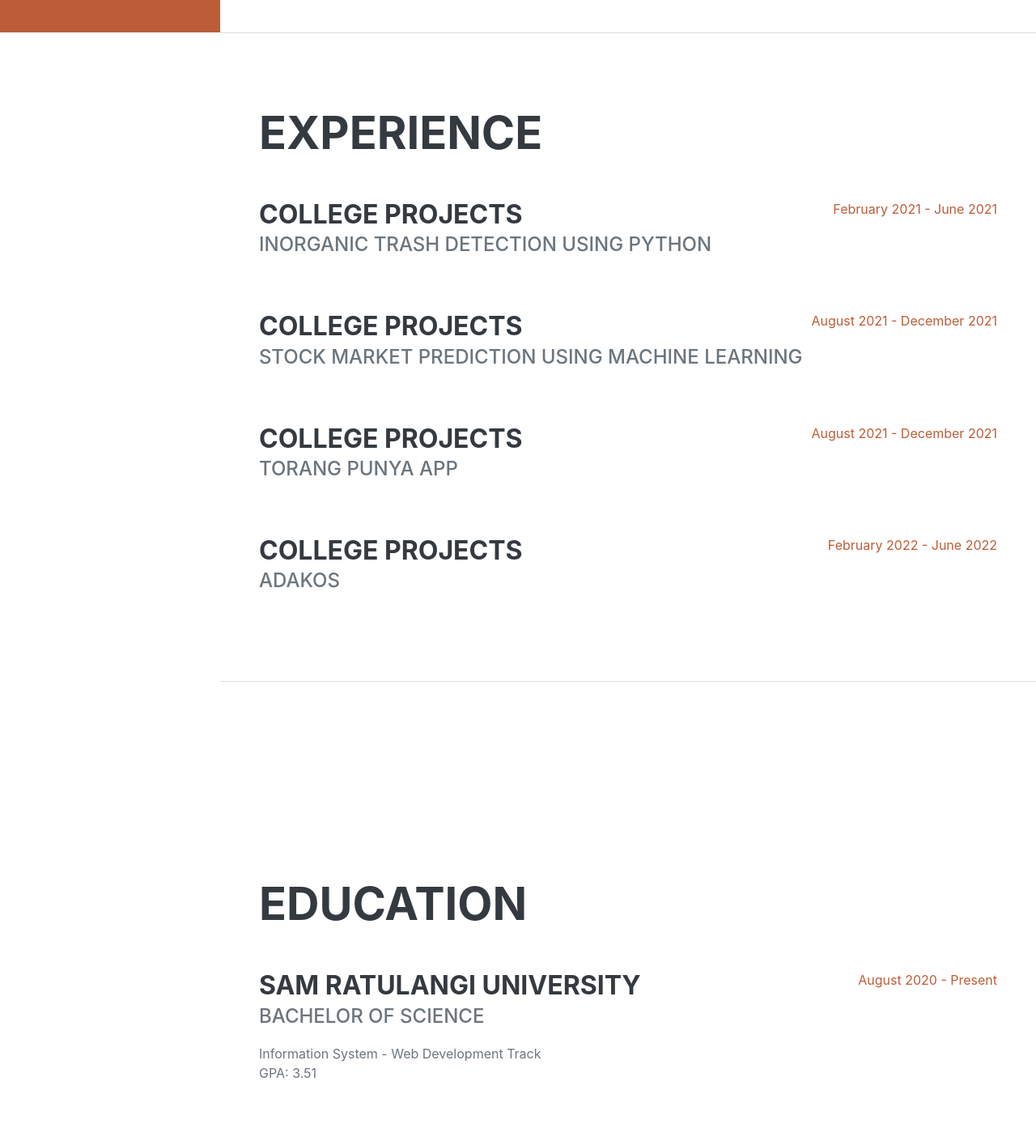
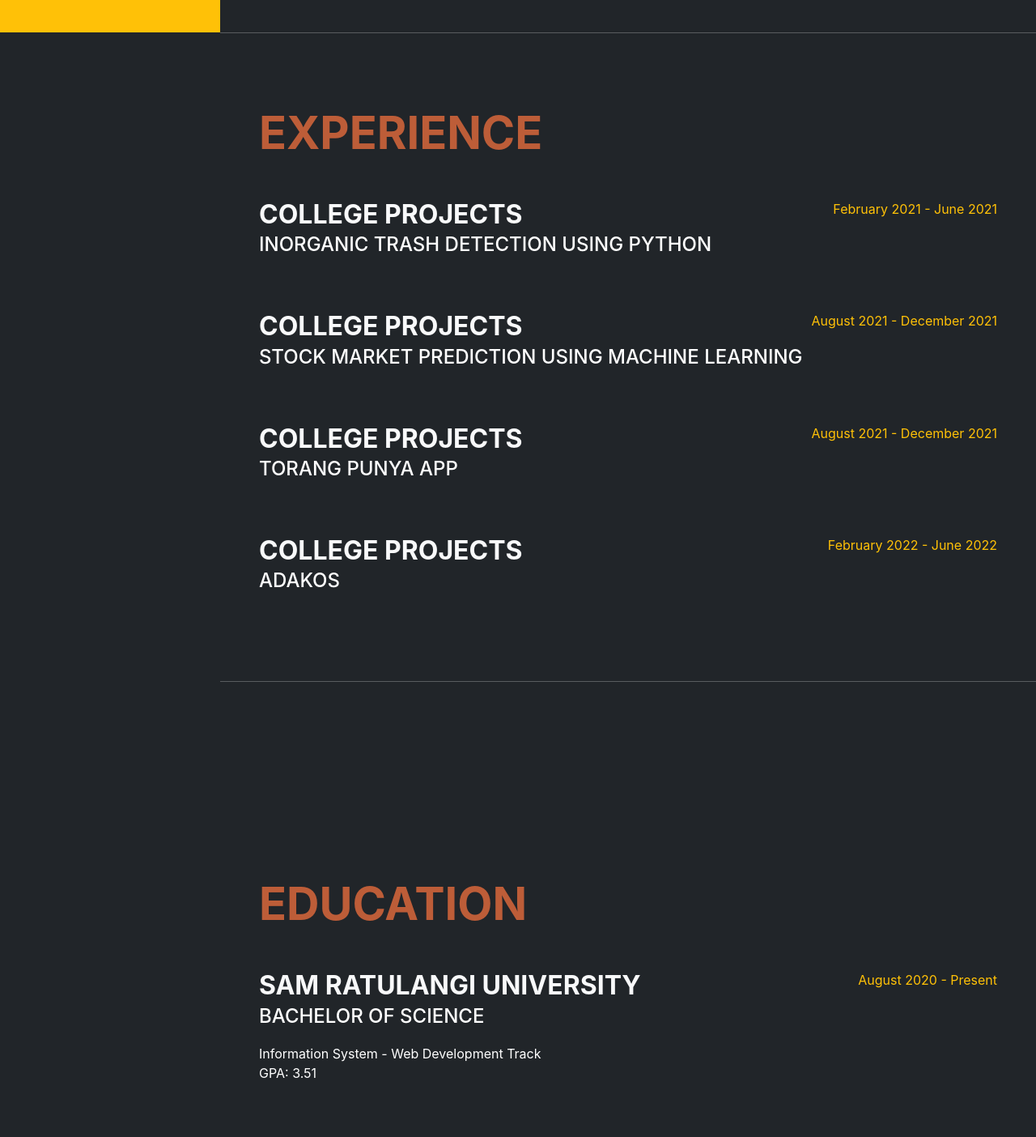
Before and after one commit to Chigo08/tugas2-fswd-arkatama, a plain HTML site: page index.html in a window 1280 px wide. Shown: the part 760-2164 px from the top of the page at 81% size. Drawn offline with nearby package versions, Linux system fonts and the light colour scheme; a web font is replaced by a local one.

Commit message:
[FIX] mengubah tampilan

```diff
--- a/index.html
+++ b/index.html
@@ -29,10 +29,10 @@
     <!-- Core theme CSS (includes Bootstrap)-->
     <link href="css/styles.css" rel="stylesheet" />
   </head>
-  <body id="page-top">
+  <body id="page-top" class="bg-dark text-white">
     <!-- Navigation-->
     <nav
-      class="navbar navbar-expand-lg navbar-dark bg-primary fixed-top"
+      class="navbar navbar-expand-lg navbar-dark bg-warning text-dark fixed-top"
       id="sideNav"
     >
       <a class="navbar-brand js-scroll-trigger" href="#page-top">
@@ -91,13 +91,13 @@
       <!-- About-->
       <section class="resume-section" id="about">
         <div class="resume-section-content">
-          <h1 class="mb-0">
+          <h1 class="mb-0 text-primary">
             Christtrooper
-            <span class="text-primary">Manus</span>
+            <span class="text-warning">Manus</span>
           </h1>
           <div class="subheading mb-5">
             Tonsealama · Tondano, Kabupaten Minahasa · 087808062003 ·
-            <a href="mailto:name@email.com">cmanusc3@gmail.com</a>
+            <a href="cmanusc3@gmail.com">cmanusc3@gmail.com</a>
           </div>
           <p class="lead mb-5">
             I am a hardworking student majoring Information System from Sam
@@ -128,12 +128,12 @@
       <!-- Experience-->
       <section class="resume-section" id="experience">
         <div class="resume-section-content">
-          <h2 class="mb-5">Experience</h2>
+          <h2 class="mb-5 text-primary">Experience</h2>
           <div
             class="d-flex flex-column flex-md-row justify-content-between mb-5"
           >
             <div class="flex-grow-1">
-              <h3 class="mb-0">College Projects</h3>
+              <h3 class="mb-0 text-light bg-dark">College Projects</h3>
               <div class="subheading mb-3">
                 Inorganic Trash Detection using Python
               </div>
@@ -147,14 +147,14 @@
               </p> -->
             </div>
             <div class="flex-shrink-0">
-              <span class="text-primary">February 2021 - June 2021</span>
+              <span class="text-warning">February 2021 - June 2021</span>
             </div>
           </div>
           <div
             class="d-flex flex-column flex-md-row justify-content-between mb-5"
           >
             <div class="flex-grow-1">
-              <h3 class="mb-0">College Projects</h3>
+              <h3 class="mb-0 text-light bg-dark">College Projects</h3>
               <div class="subheading mb-3">
                 Stock Market Prediction using Machine Learning
               </div>
@@ -167,14 +167,14 @@
               </p> -->
             </div>
             <div class="flex-shrink-0">
-              <span class="text-primary">August 2021 - December 2021</span>
+              <span class="text-warning">August 2021 - December 2021</span>
             </div>
           </div>
           <div
             class="d-flex flex-column flex-md-row justify-content-between mb-5"
           >
             <div class="flex-grow-1">
-              <h3 class="mb-0">College Projects</h3>
+              <h3 class="mb-0 text-light bg-dark">College Projects</h3>
               <div class="subheading mb-3">Torang Punya App</div>
               <!-- <p>
                 Podcasting operational change management inside of workflows to
@@ -185,12 +185,12 @@
               </p> -->
             </div>
             <div class="flex-shrink-0">
-              <span class="text-primary">August 2021 - December 2021</span>
+              <span class="text-warning">August 2021 - December 2021</span>
             </div>
           </div>
           <div class="d-flex flex-column flex-md-row justify-content-between">
             <div class="flex-grow-1">
-              <h3 class="mb-0">College Projects</h3>
+              <h3 class="mb-0 text-light bg-dark">College Projects</h3>
               <div class="subheading mb-3">AdaKos</div>
               <!-- <p>
                 Collaboratively administrate empowered markets via plug-and-play
@@ -200,7 +200,7 @@
               </p> -->
             </div>
             <div class="flex-shrink-0">
-              <span class="text-primary">February 2022 - June 2022</span>
+              <span class="text-warning">February 2022 - June 2022</span>
             </div>
           </div>
         </div>
@@ -209,18 +209,18 @@
       <!-- Education-->
       <section class="resume-section" id="education">
         <div class="resume-section-content">
-          <h2 class="mb-5">Education</h2>
+          <h2 class="mb-5 text-primary">Education</h2>
           <div
             class="d-flex flex-column flex-md-row justify-content-between mb-5"
           >
             <div class="flex-grow-1">
-              <h3 class="mb-0">Sam Ratulangi University</h3>
+              <h3 class="mb-0 text-light bg-dark">Sam Ratulangi University</h3>
               <div class="subheading mb-3">Bachelor of Science</div>
               <div>Information System - Web Development Track</div>
               <p>GPA: 3.51</p>
             </div>
             <div class="flex-shrink-0">
-              <span class="text-primary">August 2020 - Present</span>
+              <span class="text-warning">August 2020 - Present</span>
             </div>
           </div>
           <!-- <div class="d-flex flex-column flex-md-row justify-content-between">
@@ -230,7 +230,7 @@
               <p>GPA: 3.56</p>
             </div>
             <div class="flex-shrink-0">
-              <span class="text-primary">August 2002 - May 2006</span>
+              <span class="text-warning">August 2002 - May 2006</span>
             </div>
           </div> -->
         </div>
@@ -239,7 +239,7 @@
       <!-- Skills-->
       <section class="resume-section" id="skills">
         <div class="resume-section-content">
-          <h2 class="mb-5">Skills</h2>
+          <h2 class="mb-5 text-primary">Skills</h2>
           <div class="subheading mb-3">Programming Languages & Tools</div>
           <ul class="list-inline dev-icons">
             <li class="list-inline-item"><i class="fab fa-html5"></i></li>
@@ -282,7 +282,7 @@
       <!-- Interests-->
       <section class="resume-section" id="interests">
         <div class="resume-section-content">
-          <h2 class="mb-5">Interests</h2>
+          <h2 class="mb-5 text-primary">Interests</h2>
           <p>
             Apart from being a web developer, I enjoy most of my time playing
             some games, either online games or offline games
```
